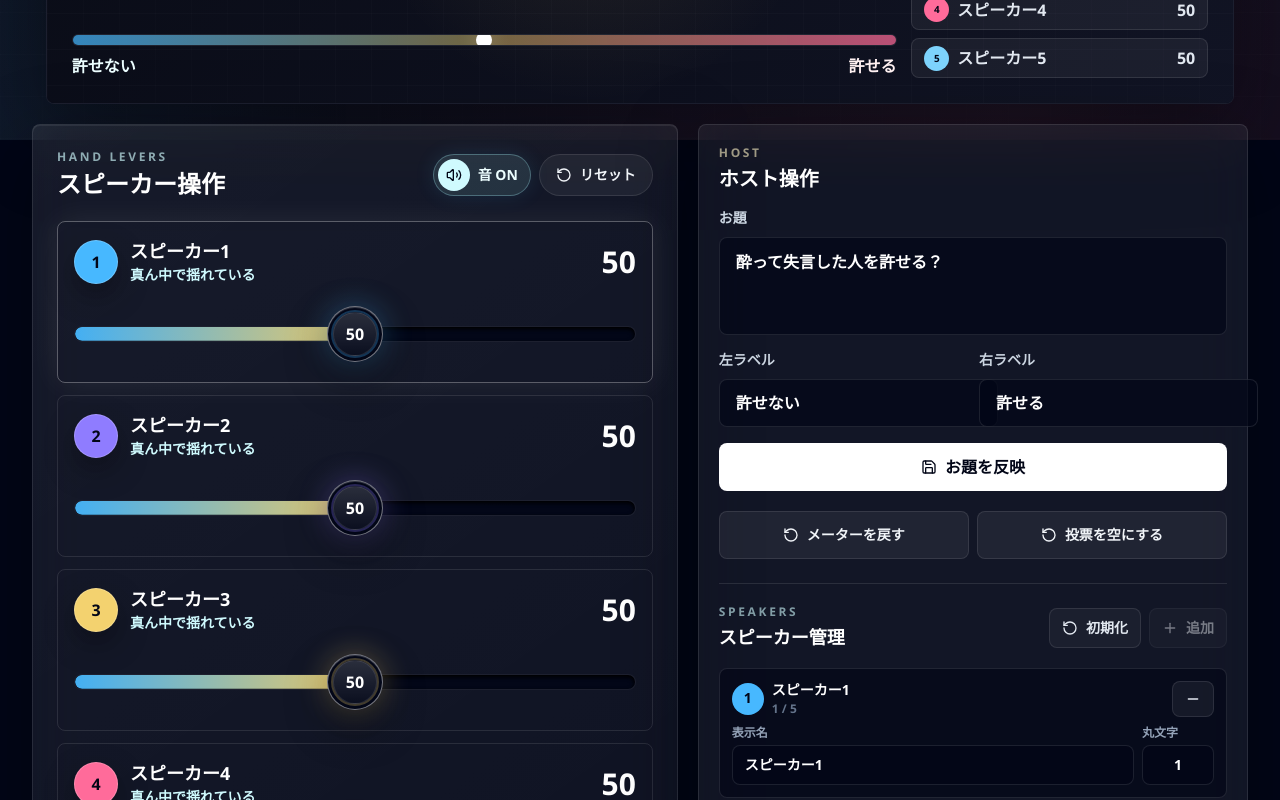
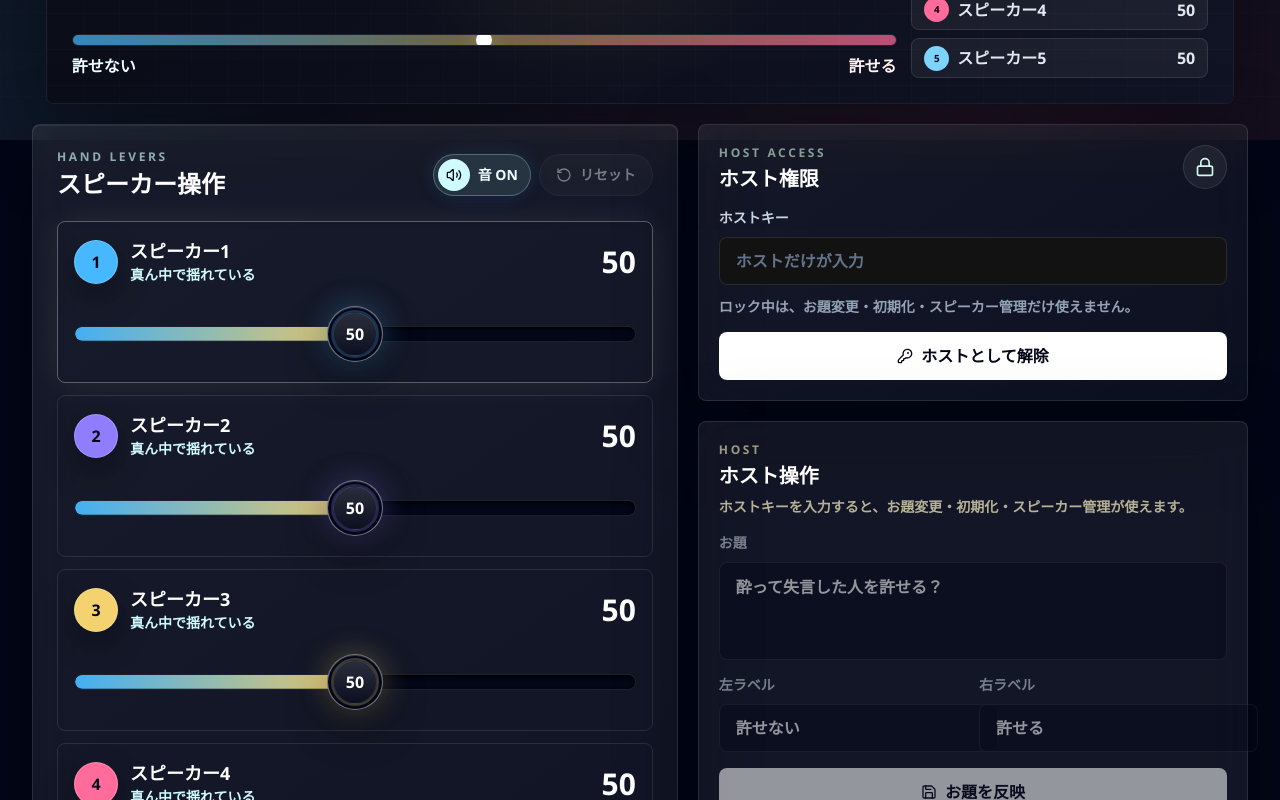
Before and after one commit to ys-matsuda/shirokuro-kaigi, a Next.js app: page /speaker in a window 1280 px wide. Shown: the part 660-1460 px from the top of the page. Built offline with nearby package versions, Linux system fonts and the light colour scheme; no server answers; the database is empty.

Commit message:
checkpoint: v1.020 2026-05-08 21:44:36 - add simple host access lock

```diff
--- /dev/null
+++ b/src/components/HostAccessPanel.tsx
@@ -0,0 +1,100 @@
+"use client";
+
+import { FormEvent, useState } from "react";
+import { KeyRound, Lock, ShieldCheck } from "lucide-react";
+
+type HostAccessPanelProps = {
+  isUnlocked: boolean;
+  onUnlock: (hostKey: string) => boolean;
+  onLock: () => void;
+};
+
+export function HostAccessPanel({
+  isUnlocked,
+  onUnlock,
+  onLock,
+}: HostAccessPanelProps) {
+  const [hostKey, setHostKey] = useState("");
+  const [errorMessage, setErrorMessage] = useState("");
+
+  function handleSubmit(event: FormEvent<HTMLFormElement>) {
+    event.preventDefault();
+
+    if (onUnlock(hostKey)) {
+      setHostKey("");
+      setErrorMessage("");
+      return;
+    }
+
+    setErrorMessage("ホストキーが違います。");
+  }
+
+  return (
+    <section className="rounded-lg border border-white/10 bg-[linear-gradient(145deg,rgba(255,255,255,0.08),rgba(255,255,255,0.045))] p-5 shadow-panel backdrop-blur-xl">
+      <div className="mb-4 flex items-start justify-between gap-4">
+        <div>
+          <p className="text-xs font-black tracking-[0.22em] text-emerald-100/60">
+            HOST ACCESS
+          </p>
+          <h2 className="mt-1 text-xl font-black text-white">
+            ホスト権限
+          </h2>
+        </div>
+        <span className="grid size-11 shrink-0 place-items-center rounded-full border border-white/10 bg-white/[0.06] text-emerald-100">
+          {isUnlocked ? (
+            <ShieldCheck aria-hidden="true" className="size-5" />
+          ) : (
+            <Lock aria-hidden="true" className="size-5" />
+          )}
+        </span>
+      </div>
+
+      {isUnlocked ? (
+        <div className="grid gap-3">
+          <p className="text-sm font-bold leading-relaxed text-emerald-50">
+            お題変更・初期化・スピーカー管理が使えます。
+          </p>
+          <button
+            type="button"
+            onClick={onLock}
+            className="inline-flex min-h-11 items-center justify-center gap-2 rounded-lg border border-white/10 bg-white/[0.06] px-4 text-sm font-black text-slate-100 transition hover:bg-white/[0.1]"
+          >
+            <Lock aria-hidden="true" className="size-4" />
+            ロックする
+          </button>
+        </div>
+      ) : (
+        <form className="grid gap-3" onSubmit={handleSubmit}>
+          <label className="grid gap-2 text-sm font-bold text-slate-300">
+            ホストキー
+            <input
+              value={hostKey}
+              onChange={(event) => {
+                setHostKey(event.target.value);
+                setErrorMessage("");
+              }}
+              type="password"
+              autoComplete="off"
+              className="min-h-12 rounded-lg border border-white/10 bg-slate-950/72 px-4 text-base font-bold text-white outline-none transition placeholder:text-slate-500 focus:border-emerald-200/50"
+              placeholder="ホストだけが入力"
+            />
+          </label>
+          {errorMessage ? (
+            <p className="text-sm font-bold text-rose-100">{errorMessage}</p>
+          ) : (
+            <p className="text-sm font-bold leading-relaxed text-slate-400">
+              ロック中は、お題変更・初期化・スピーカー管理だけ使えません。
+            </p>
+          )}
+          <button
+            type="submit"
+            className="inline-flex min-h-12 items-center justify-center gap-2 rounded-lg bg-white px-5 text-base font-black text-slate-950 transition hover:bg-emerald-50"
+          >
+            <KeyRound aria-hidden="true" className="size-4" />
+            ホストとして解除
+          </button>
+        </form>
+      )}
+    </section>
+  );
+}
--- a/src/components/SpeakerMultiLeverPanel.tsx
+++ b/src/components/SpeakerMultiLeverPanel.tsx
@@ -21,6 +21,8 @@ type SpeakerMultiLeverPanelProps = {
   onSoundEnabledChange: (enabled: boolean) => void;
   onSpeakerValueChange: (speakerId: string, value: number) => void;
   onReset: () => void;
+  resetDisabled?: boolean;
+  resetDisabledReason?: string;
   onPrimeSound: () => void;
   onTick: (value: number) => void;
 };
@@ -193,6 +195,8 @@ export function SpeakerMultiLeverPanel({
   onSoundEnabledChange,
   onSpeakerValueChange,
   onReset,
+  resetDisabled = false,
+  resetDisabledReason,
   onPrimeSound,
   onTick,
 }: SpeakerMultiLeverPanelProps) {
@@ -212,8 +216,13 @@ export function SpeakerMultiLeverPanel({
           <button
             type="button"
             onClick={onReset}
-            className="inline-flex min-h-10 items-center justify-center gap-2 rounded-full border border-white/10 bg-white/[0.06] px-4 text-sm font-bold text-slate-100 transition hover:border-white/20 hover:bg-white/[0.1]"
-            title="スピーカーメーターを初期値に戻す"
+            disabled={resetDisabled}
+            className="inline-flex min-h-10 items-center justify-center gap-2 rounded-full border border-white/10 bg-white/[0.06] px-4 text-sm font-bold text-slate-100 transition hover:border-white/20 hover:bg-white/[0.1] disabled:cursor-not-allowed disabled:opacity-45"
+            title={
+              resetDisabled
+                ? resetDisabledReason
+                : "スピーカーメーターを初期値に戻す"
+            }
           >
             <RotateCcw aria-hidden="true" className="size-4" />
             リセット
--- a/src/components/SpeakerPageView.tsx
+++ b/src/components/SpeakerPageView.tsx
@@ -4,6 +4,7 @@ import Link from "next/link";
 
 import { appConfig } from "@/config/app";
 import { initialMeetingState } from "@/data/initialState";
+import { useHostAccess } from "@/hooks/useHostAccess";
 import { useSyncedMeetingState } from "@/hooks/useSyncedMeetingState";
 import { useTickSound } from "@/hooks/useTickSound";
 import type {
@@ -13,6 +14,7 @@ import type {
 } from "@/types/meeting";
 
 import { BroadcastStage } from "./BroadcastStage";
+import { HostAccessPanel } from "./HostAccessPanel";
 import { HostControls } from "./HostControls";
 import { SpeakerMultiLeverPanel } from "./SpeakerMultiLeverPanel";
 
@@ -27,6 +29,7 @@ export function SpeakerPageView() {
     activeSpeakerId,
     audienceVotes,
   } = meetingState;
+  const { isHostUnlocked, unlockHost, lockHost } = useHostAccess();
   const { playTickForValue, primeTickSound } = useTickSound({
     enabled: soundEnabled,
     step: appConfig.sound.tickStep,
@@ -166,8 +169,17 @@ export function SpeakerPageView() {
             onSoundEnabledChange={setSoundEnabled}
             onSpeakerValueChange={updateSpeakerValue}
             onReset={resetSpeakerMeter}
+            resetDisabled={!isHostUnlocked}
+            resetDisabledReason="ホストキーを入力するとリセットできます。"
             onPrimeSound={primeTickSound}
             onTick={playTickForValue}
+          />
+
+          <div className="grid gap-5">
+            <HostAccessPanel
+              isUnlocked={isHostUnlocked}
+              onUnlock={unlockHost}
+              onLock={lockHost}
             />
 
             <HostControls
@@ -175,6 +187,12 @@ export function SpeakerPageView() {
               leftLabel={leftLabel}
               rightLabel={rightLabel}
               speakers={speakers}
+              disabled={!isHostUnlocked}
+              disabledReason={
+                isHostUnlocked
+                  ? undefined
+                  : "ホストキーを入力すると、お題変更・初期化・スピーカー管理が使えます。"
+              }
               onUpdateTopic={(next) => {
                 updateMeetingState((currentState) => ({
                   ...currentState,
@@ -191,6 +209,7 @@ export function SpeakerPageView() {
             />
           </div>
         </div>
+      </div>
     </main>
   );
 }
--- a/src/config/app.ts
+++ b/src/config/app.ts
@@ -18,7 +18,7 @@ export const appConfig = {
   access: {
     hostKey: "host-demo",
     speakerKey: "speaker-demo",
-    hostUnlockedByDefault: true,
+    hostUnlockedByDefault: false,
     speakerUnlockedByDefault: true,
     speakerControlEnabledByDefault: true,
   },
--- /dev/null
+++ b/src/hooks/useHostAccess.ts
@@ -0,0 +1,61 @@
+"use client";
+
+import { useCallback, useEffect, useState } from "react";
+
+import { appConfig } from "@/config/app";
+
+const storageKey = "consensus-meter:host-access:v1";
+
+export function useHostAccess() {
+  const [isUnlocked, setIsUnlocked] = useState<boolean>(
+    appConfig.access.hostUnlockedByDefault,
+  );
+
+  useEffect(() => {
+    const timeoutId = window.setTimeout(() => {
+      try {
+        const storedValue = window.localStorage.getItem(storageKey);
+
+        if (storedValue === "unlocked") {
+          setIsUnlocked(true);
+        } else if (storedValue === "locked") {
+          setIsUnlocked(false);
+        }
+      } catch {
+        setIsUnlocked(appConfig.access.hostUnlockedByDefault);
+      }
+    }, 0);
+
+    return () => window.clearTimeout(timeoutId);
+  }, []);
+
+  const unlock = useCallback((hostKey: string) => {
+    if (hostKey.trim() !== appConfig.access.hostKey) {
+      return false;
+    }
+
+    setIsUnlocked(true);
+    try {
+      window.localStorage.setItem(storageKey, "unlocked");
+    } catch {
+      // Access still works for the current tab if storage is unavailable.
+    }
+
+    return true;
+  }, []);
+
+  const lock = useCallback(() => {
+    setIsUnlocked(false);
+    try {
+      window.localStorage.setItem(storageKey, "locked");
+    } catch {
+      // Locking still works for the current tab if storage is unavailable.
+    }
+  }, []);
+
+  return {
+    isHostUnlocked: isUnlocked,
+    unlockHost: unlock,
+    lockHost: lock,
+  };
+}
```
Also changed, not shown: 1 other file (tests, documents, lock files or other folders). Lines whose indentation alone changed are shown as unchanged.
